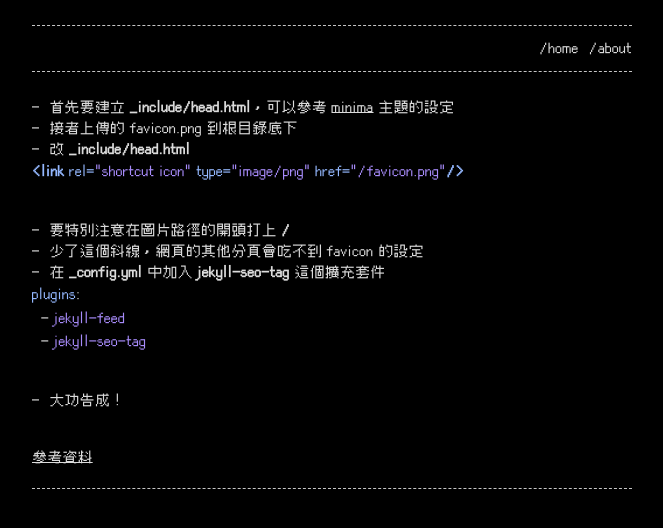
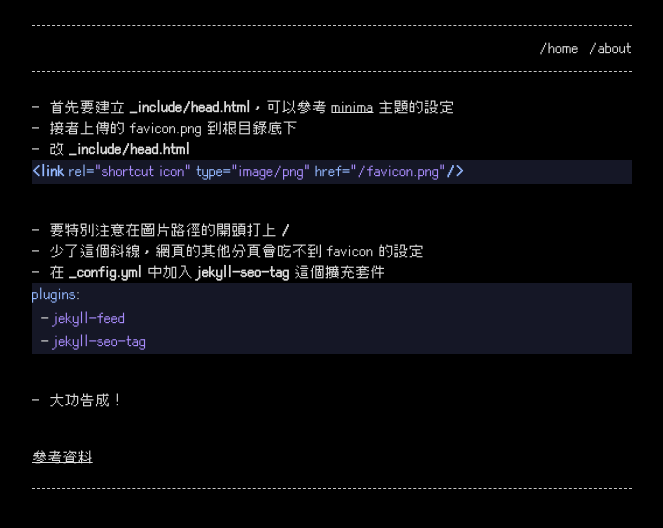
Before and after one commit to morningdip/home, a Jekyll site: the page built from _posts/2024-01-05-favicon.md, in a window 1280 px wide. Shown: the top 528 px of the page, without its empty margins (308-971 px from the left). Built offline with Jekyll 4.4.1, drawn with Linux system fonts in a browser that asks for light colours.

Commit message:
Update base.scss

```diff
--- a/_sass/base.scss
+++ b/_sass/base.scss
@@ -77,7 +77,7 @@ textarea { vertical-align: top; }
  */
 .lineno { color: var(--code-color-1); margin-right: 15px; }
 figure.highlight { margin: 5px 0; }
-pre, code { background-color: var(--background-color);  border: 2px;  padding: 0;  margin: 0;  overflow:auto;  font-size: $base-font-size;  color: var(--text-color);  line-height: 1.7 !important;  font-family: $base-font-family !important; }
+pre, code { background-color: var(--raisin-black);  border: 0;  padding: 0;  margin: 0;  overflow:auto;  font-size: $base-font-size;  color: var(--text-color);  line-height: 1.7 !important;  font-family: $base-font-family !important; }
 .highlight .c { color: var(--roman-silver); font-style: italic } /* Comment */
 .highlight .err { color: var(--congo-pink); } /* Error */
 .highlight .k { color: var(--light-blue); } /* Keyword */
```
